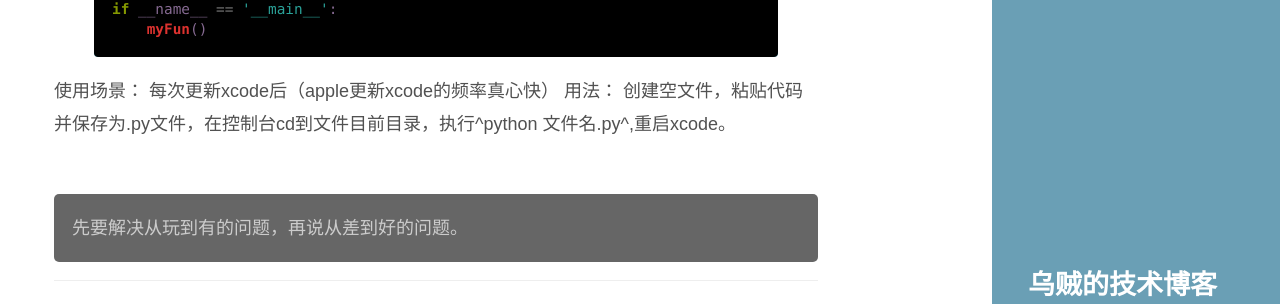
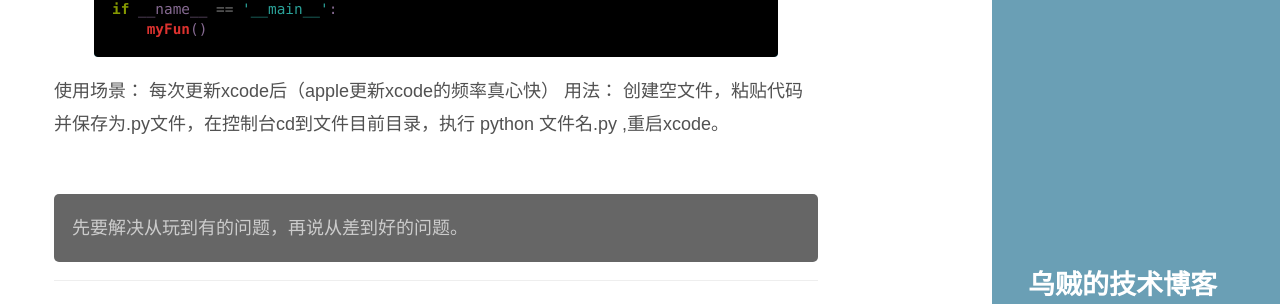
Before and after one commit to ludawei/ludawei.github.io, a Jekyll site: the page built from _posts/2015-04-10-custom-xcode-remove-a-line-with-python.md, in a window 1280 px wide and 900 px high, scrolled down 754 px. Shown: the part 242-546 px from the top of the window. Built offline with Jekyll 4.4.1, drawn with Linux system fonts in a browser that asks for light colours; Markdown is read by kramdown in place of the engine named in the settings.

Commit message:
修改样式

```diff
--- a/_posts/2015-04-10-custom-xcode-remove-a-line-with-python.md
+++ b/_posts/2015-04-10-custom-xcode-remove-a-line-with-python.md
@@ -49,4 +49,4 @@ if __name__ == '__main__':
 使用场景：
 每次更新xcode后（apple更新xcode的频率真心快）
 用法：
-创建空文件，粘贴代码并保存为.py文件，在控制台cd到文件目前目录，执行^python 文件名.py^,重启xcode。
+创建空文件，粘贴代码并保存为.py文件，在控制台cd到文件目前目录，执行 python 文件名.py ,重启xcode。
```
